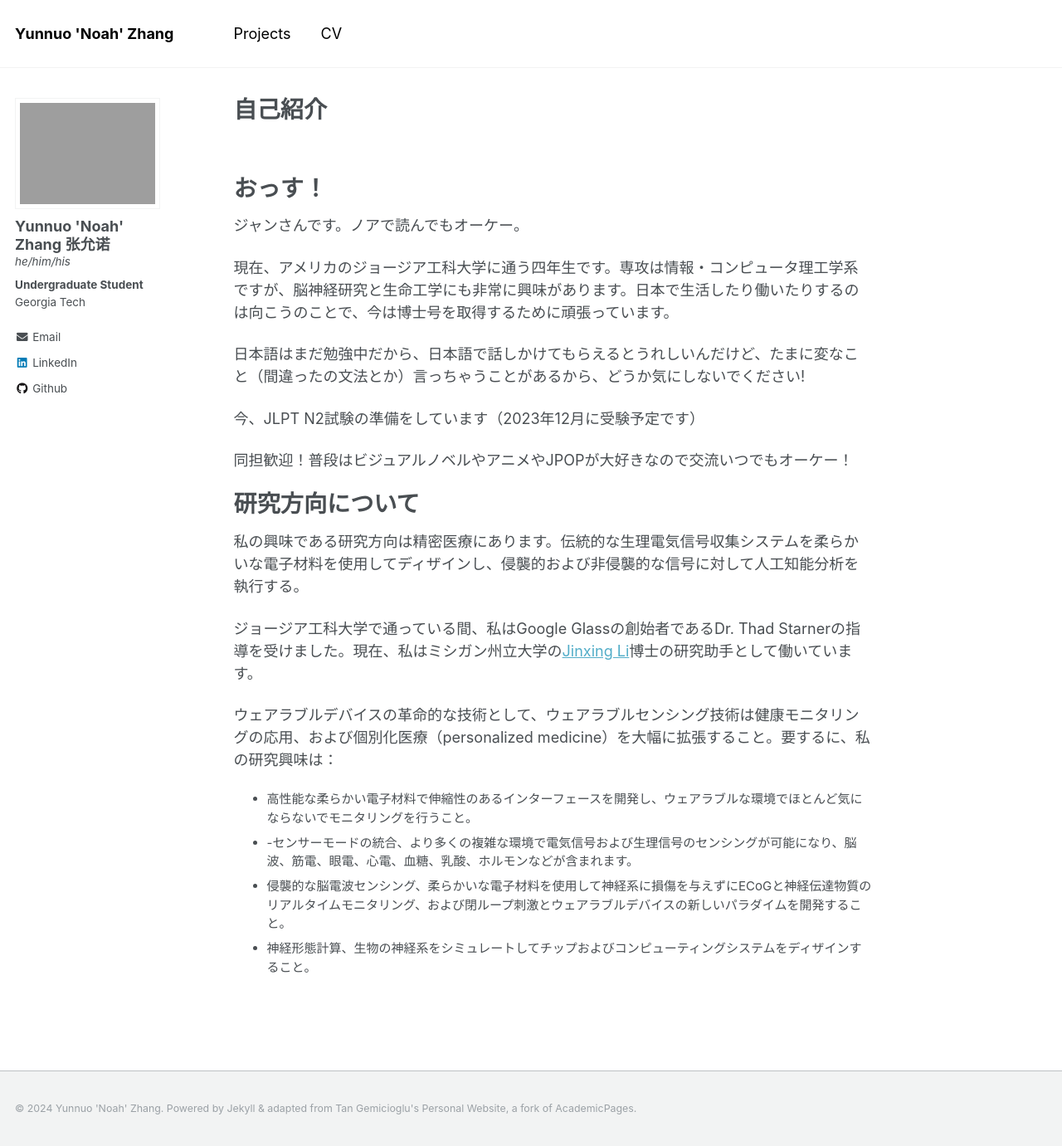
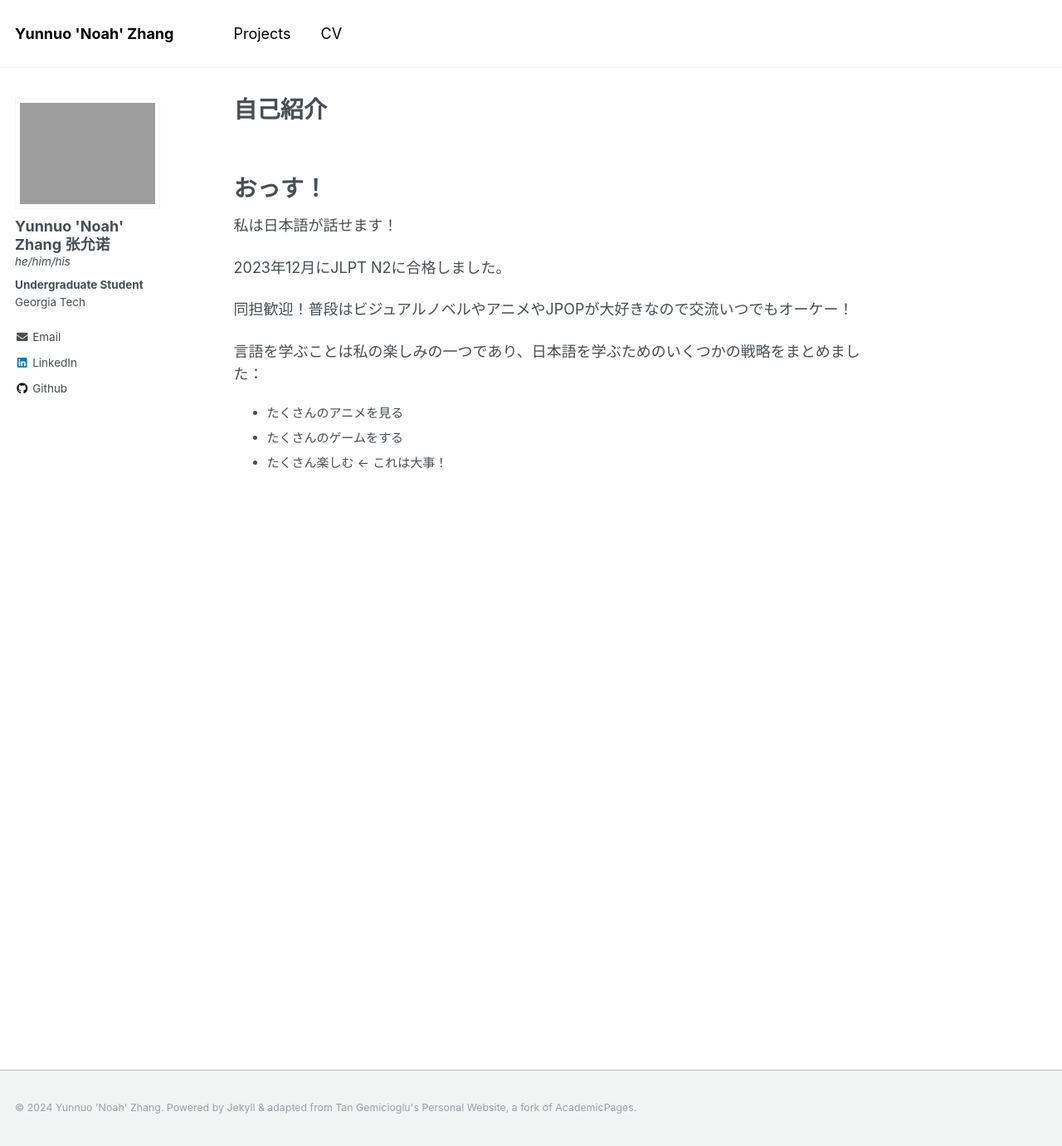
Before and after one commit to NoahZhang1/NoahZhang1.github.io, a Jekyll site: the page built from _pages/about_jp.md, in a window 1280 px wide and 1381 px high. Shown: the whole window at 83% size. Built offline with Jekyll 4.4.1, drawn with Linux system fonts in a browser that asks for light colours.

Commit message:
update about me

```diff
--- a/_pages/about_jp.md
+++ b/_pages/about_jp.md
@@ -10,28 +10,18 @@
 &nbsp;
 # おっす！
 
-ジャンさんです。ノアで読んでもオーケー。
+私は日本語が話せます！
 
-現在、アメリカのジョージア工科大学に通う四年生です。専攻は情報・コンピュータ理工学系ですが、脳神経研究と生命工学にも非常に興味があります。日本で生活したり働いたりするのは向こうのことで、今は博士号を取得するために頑張っています。
-
-日本語はまだ勉強中だから、日本語で話しかけてもらえるとうれしいんだけど、たまに変なこと（間違ったの文法とか）言っちゃうことがあるから、どうか気にしないでください!
-
-今、JLPT N2試験の準備をしています（2023年12月に受験予定です）
+2023年12月にJLPT N2に合格しました。
 
 同担歓迎！普段はビジュアルノベルやアニメやJPOPが大好きなので交流いつでもオーケー！
 
-# 研究方向について
 
-私の興味である研究方向は精密医療にあります。伝統的な生理電気信号収集システムを柔らかいな電子材料を使用してディザインし、侵襲的および非侵襲的な信号に対して人工知能分析を執行する。
-
-ジョージア工科大学で通っている間、私はGoogle Glassの創始者であるDr. Thad Starnerの指導を受けました。現在、私はミシガン州立大学の[Jinxing Li](https://www.labli.net)博士の研究助手として働いています。
-
-ウェアラブルデバイスの革命的な技術として、ウェアラブルセンシング技術は健康モニタリングの応用、および個別化医療（personalized medicine）を大幅に拡張すること。要するに、私の研究興味は：
+言語を学ぶことは私の楽しみの一つであり、日本語を学ぶためのいくつかの戦略をまとめました：
 
 <ul style="font-size: 15px;">
-  <li>高性能な柔らかい電子材料で伸縮性のあるインターフェースを開発し、ウェアラブルな環境でほとんど気にならないでモニタリングを行うこと。</li>
-  <li>-センサーモードの統合、より多くの複雑な環境で電気信号および生理信号のセンシングが可能になり、脳波、筋電、眼電、心電、血糖、乳酸、ホルモンなどが含まれます。</li>
-  <li>侵襲的な脳電波センシング、柔らかいな電子材料を使用して神経系に損傷を与えずにECoGと神経伝達物質のリアルタイムモニタリング、および閉ループ刺激とウェアラブルデバイスの新しいパラダイムを開発すること。</li>
-  <li>神経形態計算、生物の神経系をシミュレートしてチップおよびコンピューティングシステムをディザインすること。</li>
+  <li>たくさんのアニメを見る</li>
+  <li>たくさんのゲームをする</li>
+  <li>たくさん楽しむ <- これは大事！</li>
 
 </ul>
```
Also changed, not shown: _pages/about.md (+3 -3 lines), _pages/about_cn.md (+1 -10 lines).
